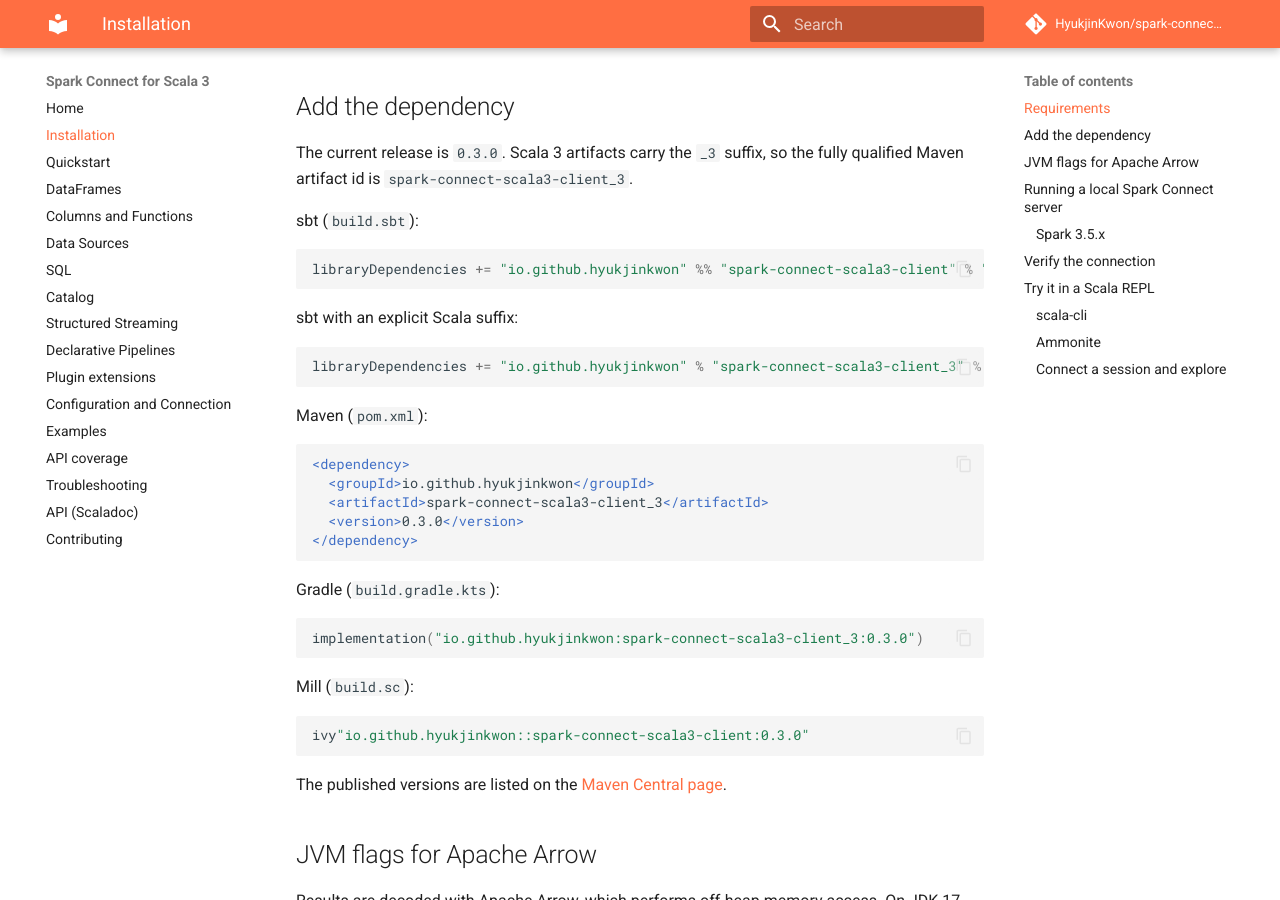
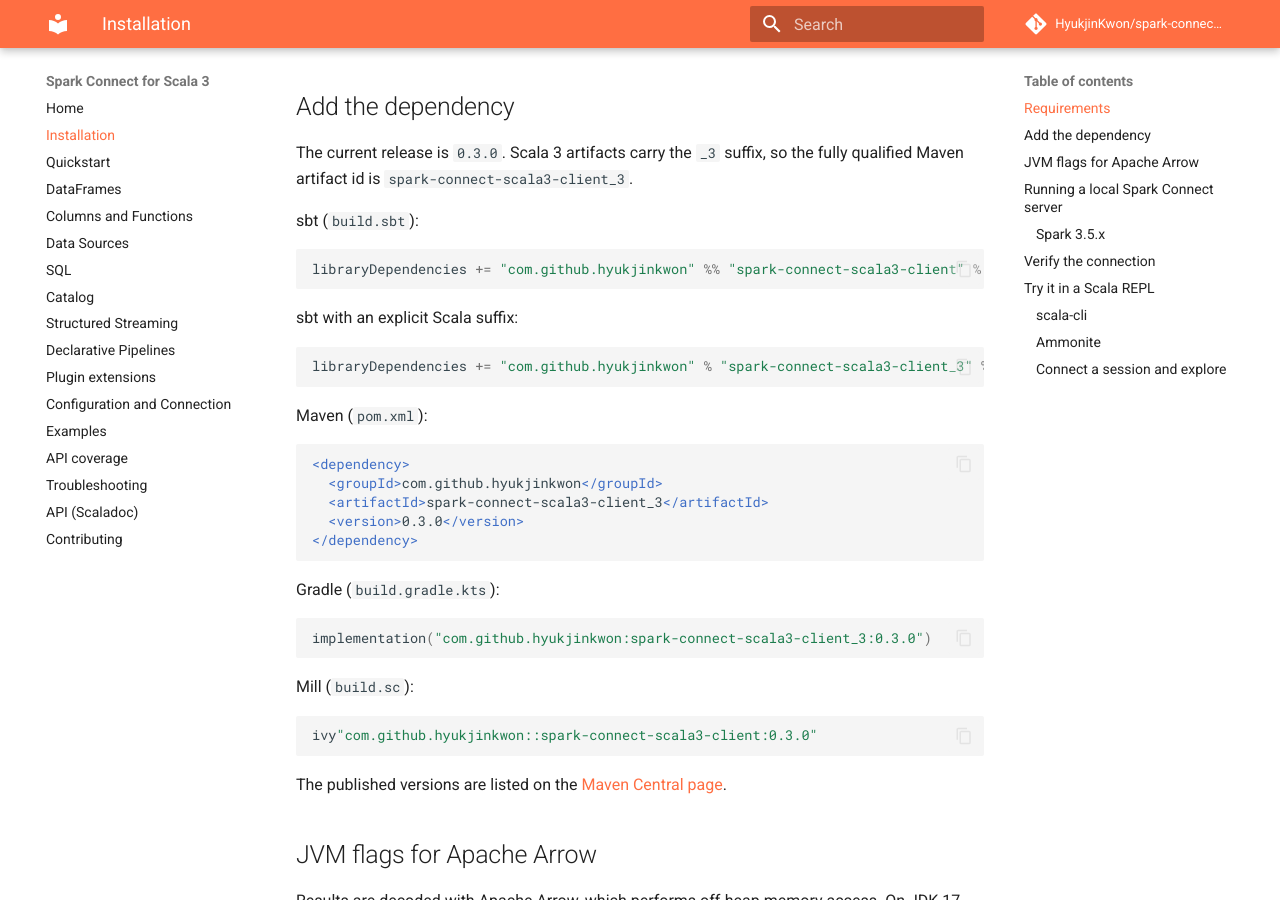
Before and after one commit to HyukjinKwon/spark-connect-scala3, an MkDocs documentation site: the page built from docs/installation.md, in a window 1280 px wide and 900 px high, scrolled down 274 px. Built offline with MkDocs 1.6.1 and Material for MkDocs 9.7.7, drawn with Linux system fonts in a browser that asks for light colours; comment, search, counter and statistics services are not loaded; some of the changed text lies outside the part shown.

Commit message:
Revert "Switch Maven namespace to io.github.hyukjinkwon"
This reverts commit 63364dfca288eb48fb71403e98307e9615a21b09.

````diff
--- a/docs/installation.md
+++ b/docs/installation.md
@@ -15,20 +15,20 @@ fully qualified Maven artifact id is `spark-connect-scala3-client_3`.
 sbt (`build.sbt`):
 
 ```scala
-libraryDependencies += "io.github.hyukjinkwon" %% "spark-connect-scala3-client" % "0.3.0"
+libraryDependencies += "com.github.hyukjinkwon" %% "spark-connect-scala3-client" % "0.3.0"
 ```
 
 sbt with an explicit Scala suffix:
 
 ```scala
-libraryDependencies += "io.github.hyukjinkwon" % "spark-connect-scala3-client_3" % "0.3.0"
+libraryDependencies += "com.github.hyukjinkwon" % "spark-connect-scala3-client_3" % "0.3.0"
 ```
 
 Maven (`pom.xml`):
 
 ```xml
 <dependency>
-  <groupId>io.github.hyukjinkwon</groupId>
+  <groupId>com.github.hyukjinkwon</groupId>
   <artifactId>spark-connect-scala3-client_3</artifactId>
   <version>0.3.0</version>
 </dependency>
@@ -37,17 +37,17 @@ Maven (`pom.xml`):
 Gradle (`build.gradle.kts`):
 
 ```kotlin
-implementation("io.github.hyukjinkwon:spark-connect-scala3-client_3:0.3.0")
+implementation("com.github.hyukjinkwon:spark-connect-scala3-client_3:0.3.0")
 ```
 
 Mill (`build.sc`):
 
 ```scala
-ivy"io.github.hyukjinkwon::spark-connect-scala3-client:0.3.0"
+ivy"com.github.hyukjinkwon::spark-connect-scala3-client:0.3.0"
 ```
 
 The published versions are listed on the
-[Maven Central page](https://central.sonatype.com/artifact/io.github.hyukjinkwon/spark-connect-scala3-client_3).
+[Maven Central page](https://central.sonatype.com/artifact/com.github.hyukjinkwon/spark-connect-scala3-client_3).
 
 ## JVM flags for Apache Arrow
 
@@ -124,7 +124,7 @@ Apache Arrow needs two JDK modules opened on the REPL's JVM (see
 
 ```bash
 scala-cli repl \
-  --dep io.github.hyukjinkwon::spark-connect-scala3-client:0.3.0 \
+  --dep com.github.hyukjinkwon::spark-connect-scala3-client:0.3.0 \
   --java-opt --add-opens=java.base/java.nio=ALL-UNNAMED \
   --java-opt --add-opens=java.base/sun.nio.ch=ALL-UNNAMED
 ```
@@ -136,7 +136,7 @@ JAVA_OPTS="--add-opens=java.base/java.nio=ALL-UNNAMED --add-opens=java.base/sun.
 ```
 
 ```scala
-import $ivy.`io.github.hyukjinkwon::spark-connect-scala3-client:0.3.0`
+import $ivy.`com.github.hyukjinkwon::spark-connect-scala3-client:0.3.0`
 ```
 
 ### Connect a session and explore
````
Also changed, not shown: CHANGELOG.md (+0 -6 lines), CONTRIBUTING.md (+1 -1 lines), README.md (+5 -5 lines), docs/index.md (+1 -1 lines), examples/standalone/README.md (+1 -1 lines), 3 other files.
